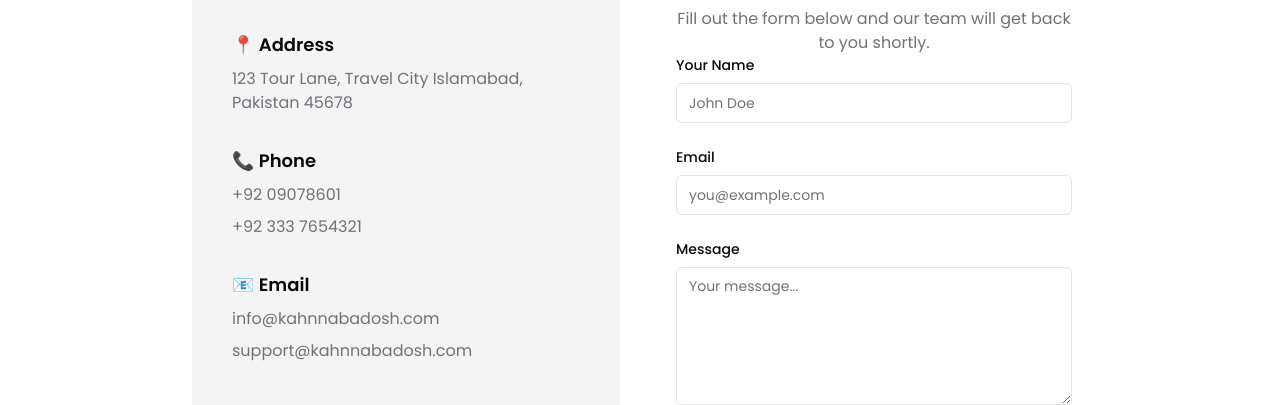
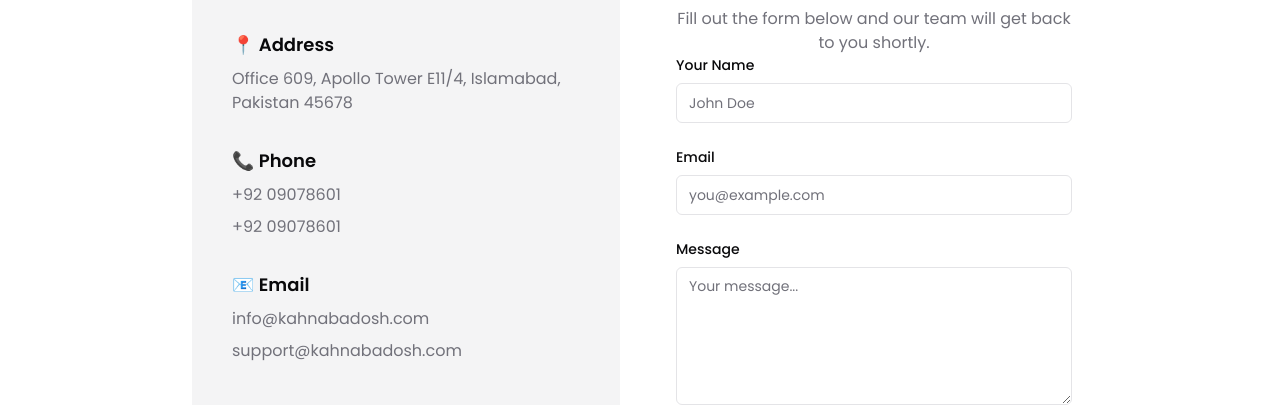
Before and after one commit to mohidmeer/khana-badosh, a Next.js app: page /contact-us in a window 1280 px wide. Shown: the part 417-822 px from the top of the page. Built offline with nearby package versions, Linux system fonts and the light colour scheme.

Commit message:
address update

```diff
--- a/src/app/contact-us/page.jsx
+++ b/src/app/contact-us/page.jsx
@@ -25,17 +25,17 @@ const Page = () => {
                     <div className="max-w-5xl mx-auto grid gap-8 ">
                         <div className="space-y-2">
                             <h3 className="text-lg font-semibold">📍 Address</h3>
-                            <p className="text-muted-foreground">123 Tour Lane, Travel City Islamabad,<br />Pakistan 45678</p>
+                            <p className="text-muted-foreground">Office 609, Apollo Tower E11/4, Islamabad,<br />Pakistan 45678</p>
                         </div>
                         <div className="space-y-2">
                             <h3 className="text-lg font-semibold">📞 Phone</h3>
                             <p className="text-muted-foreground">+92 09078601</p>
-                            <p className="text-muted-foreground">+92 333 7654321</p>
+                            <p className="text-muted-foreground">+92 09078601</p>
                         </div>
                         <div className="space-y-2">
                             <h3 className="text-lg font-semibold">📧 Email</h3>
-                            <p className="text-muted-foreground">info@kahnnabadosh.com</p>
-                            <p className="text-muted-foreground">support@kahnnabadosh.com</p>
+                            <p className="text-muted-foreground">info@kahnabadosh.com</p>
+                            <p className="text-muted-foreground">support@kahnabadosh.com</p>
                         </div>
                     </div>
                 </section>
--- a/src/components/Footer.js
+++ b/src/components/Footer.js
@@ -30,13 +30,13 @@ const Footer = () => {
           <h4 className="text-lg font-medium mb-3">Contact</h4>
           <ul className="space-y-3 text-sm">
             <li className="flex items-center gap-2">
-              <MapPin size={16} /> Lahore, Pakistan
+              <MapPin size={16} /> Office 609, Apollo Tower E11/4, Islamabad
             </li>
             <li className="flex items-center gap-2">
-              <Phone size={16} /> +92 300 0000000
+              <Phone size={16} /> +923411411991
             </li>
             <li className="flex items-center gap-2">
-              <Mail size={16} /> info@khannabadoosh.com
+              <Mail size={16} /> info@khanabadoosh.com
             </li>
           </ul>
         </div>
```
